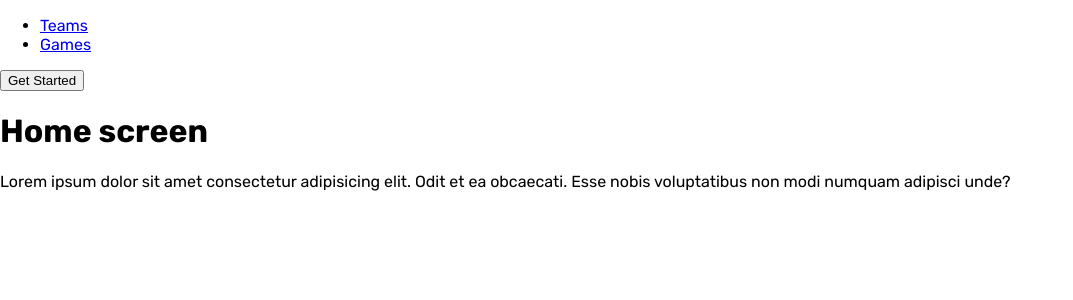
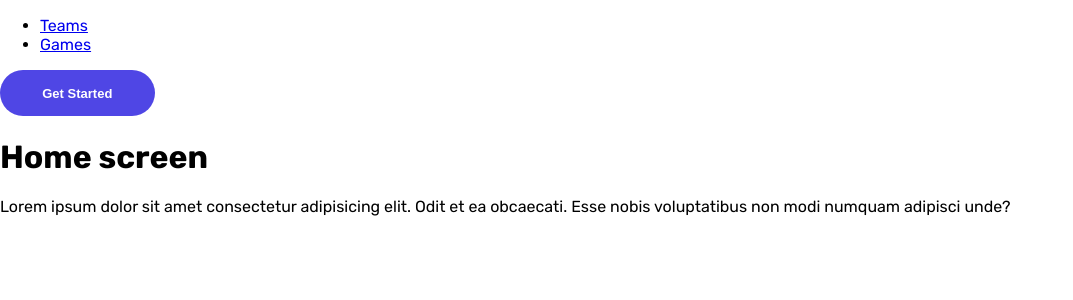
Before and after one commit to mrheio/desolify-web, a Next.js app: page / in a window 1280 px wide. Shown: the top 300 px of the page, without its empty margins (0-1073 px from the left). Built offline with nearby package versions, Linux system fonts and the light colour scheme.

Commit message:
styled Button

```diff
--- a/components/Button/Button.module.scss
+++ b/components/Button/Button.module.scss
@@ -0,0 +1,30 @@
+.button {
+	cursor: pointer;
+	padding: 1.2em 3.25em;
+	border: none;
+	border-radius: 8px;
+	font-size: $fs-button;
+	font-weight: $fw-bold;
+}
+
+.button--primary {
+	background-color: $clr-primary-600;
+	color: $clr-white;
+}
+
+.button--primary:hover {
+	background-color: $clr-primary-500;
+}
+
+.button--secondary {
+	background: $clr-secondary-600;
+	color: $clr-black;
+}
+
+.button--secondary:hover {
+	background: $clr-secondary-500;
+}
+
+.button--rounded {
+	border-radius: 32px;
+}
--- a/components/Button/Button.tsx
+++ b/components/Button/Button.tsx
@@ -11,9 +11,6 @@ type ButtonProps = ButtonHTMLAttributes<HTMLButtonElement> & {
 	shape?: ButtonShape;
 };
 
-const getClasses = (style: ButtonStyle, variant: ButtonVariant, shape: ButtonShape) =>
-	`${styles.Button} ${styles.Button}--${style} ${styles.Button}--${variant} ${styles.Button}--${shape}`;
-
 const Button = ({
 	style = 'primary',
 	variant = 'simple',
@@ -23,7 +20,16 @@ const Button = ({
 	...rest
 }: ButtonProps) => {
 	return (
-		<button className={getClasses(style, variant, shape)} type={type} {...rest}>
+		<button
+			className={[
+				styles.button,
+				styles[`button--${style}`],
+				styles[`button--${variant}`],
+				styles[`button--${shape}`],
+			].join(' ')}
+			type={type}
+			{...rest}
+		>
 			{children}
 		</button>
 	);
--- a/layout/Header.tsx
+++ b/layout/Header.tsx
@@ -13,7 +13,7 @@ const Header = () => {
 					</li>
 				</ul>
 			</nav>
-			<Button>Get Started</Button>
+			<Button shape="rounded">Get Started</Button>
 		</header>
 	);
 };
```
